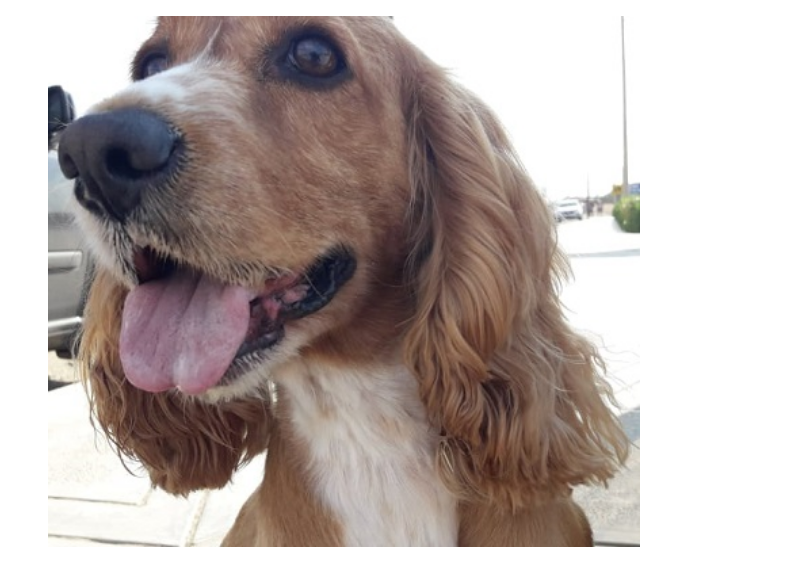
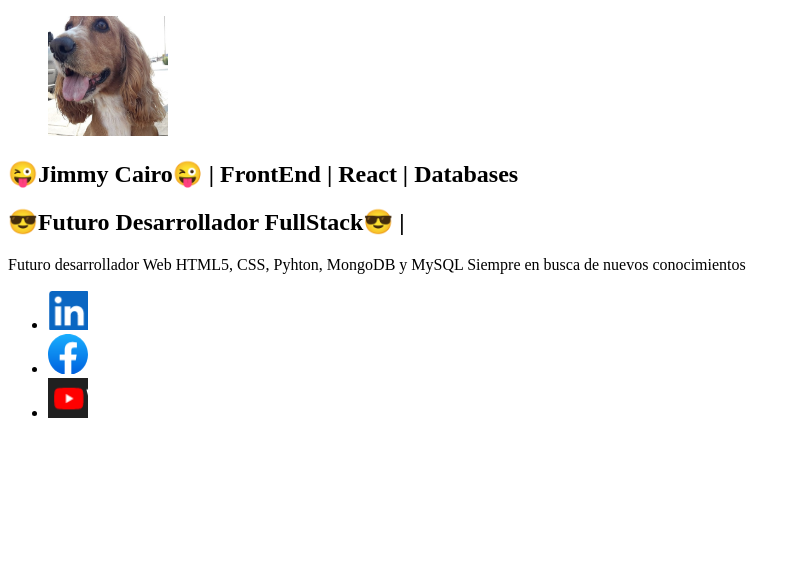
Before and after one commit to JCairoG/personal-card, a plain HTML site: page index.html in a window 1280 px wide. Shown: the whole page, without its empty margins (0-800 px from the left). Drawn offline with Linux system fonts and the light colour scheme.

Commit message:
personal card

```diff
--- a/index.html
+++ b/index.html
@@ -10,10 +10,41 @@
 <body>
     <header>
         <figure>
-            <img src="./src/foto.jpg" alt="Foto de un coker" width="50%"/>
+            <img src="./src/foto.jpg" alt="Foto de un coker" width="120px" height="120`x"/>
         </figure>
     </header>
 
+    <main>
+        <article>
+        <h1>&#128540Jimmy Cairo&#128540 | FrontEnd | React | Databases</h1>
+        <h2>😎Futuro Desarrollador FullStack😎 | </h2>
+        <p>
+            Futuro desarrollador Web HTML5, CSS, Pyhton, MongoDB y MySQL
+            Siempre en busca de nuevos conocimientos
+        </p>
+        </article>
+    </main>
+
+    <footer>
+        <nav>
+            <div>
+                <ul>
+                    <li>
+                        <a href="https://www.linkedin.com"></a>
+                        <img src="./src/img_li.png" alt="LinKedIn" width="40px" height="40px">
+                    </li>
+                    <li>
+                        <a href="https://www.facebook.com"></a>
+                        <img src="./src/img_fb.png" alt="Facebook" width="40px" height="40px">
+                    </li>
+                    <li>
+                        <a href="https://www.youtube.com"></a>
+                        <img src="./src/img_yt.png" alt="YouTube" width="40px" height="40px">
+                    </li>
+                </ul>
+            </div>
+        </nav>
+    </footer>
 
 </body>
 </html>
```
Also changed, not shown: src/img_fb.png (added), src/img_li.png (added), src/img_yt.png (added).
